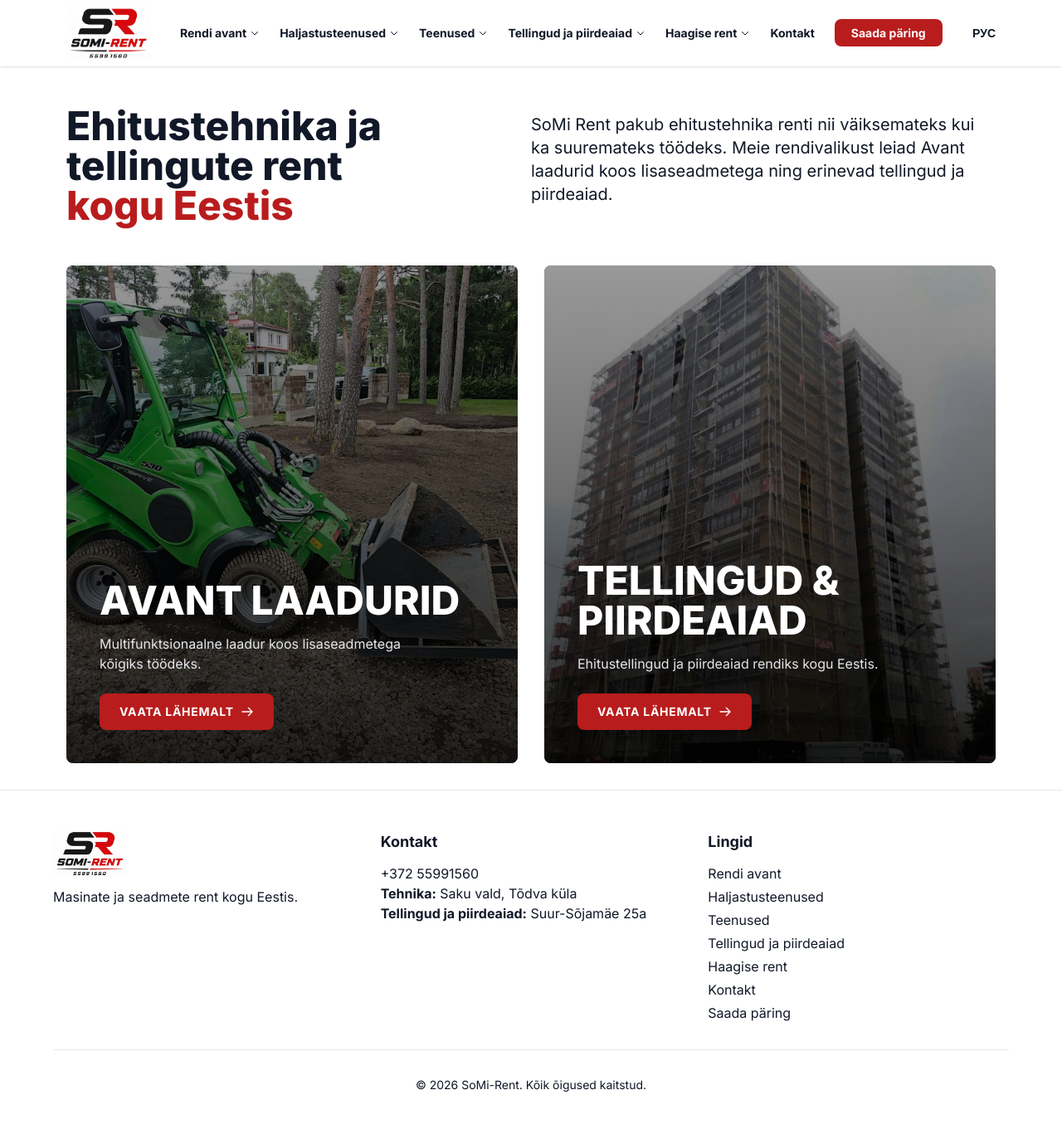
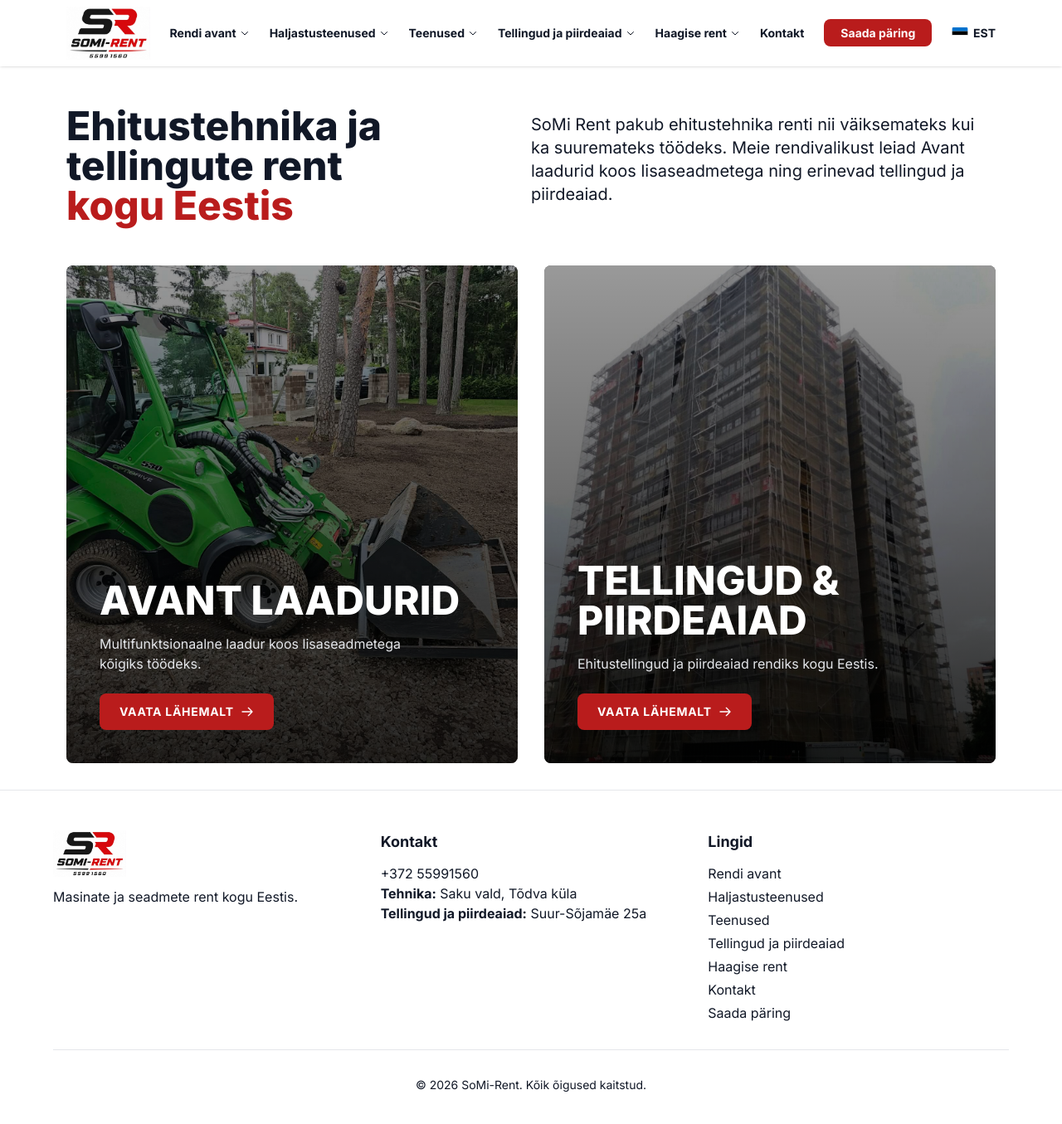
Before and after one commit to SoMi-Rent-OU/rendiportaal-homepage, a Jekyll site: the page built from _pages/et/index.md, in a window 1280 px wide and 1366 px high. Shown: the top 1355 px of the window at 83% size. Built offline with Jekyll 4.4.1, drawn with Linux system fonts in a browser that asks for light colours.

Commit message:
change language switcher look and feel

```diff
--- a/_data/i18n/et.yml
+++ b/_data/i18n/et.yml
@@ -1,6 +1,6 @@
 lang_code: et
 lang_name: Eesti
-lang_switch_label: РУС
+lang_switch_label: EST
 lang_switch_url_prefix: /ru
 
 home_title: "Ehitustehnika ja tellingute rent"
--- a/_data/i18n/ru.yml
+++ b/_data/i18n/ru.yml
@@ -1,6 +1,6 @@
 lang_code: ru
 lang_name: Русский
-lang_switch_label: EST
+lang_switch_label: РУС
 lang_switch_url_prefix: /et
 
 home_title: "Аренда строительной техники и лесов"
--- a/_includes/navbar.html
+++ b/_includes/navbar.html
@@ -34,9 +34,23 @@
     <div class="flex items-center gap-4">
       <!-- Language Switcher -->
       {% if page.lang_pair %}
-      <a href="{{ page.lang_pair }}" class="text-sm font-bold hover:text-red-700 transition">{{ t.lang_switch_label }}</a>
+      <a href="{{ page.lang_pair }}" class="flex items-center gap-1.5 text-sm font-bold hover:text-red-700 transition">
+        {% if lang == "et" %}
+          <svg class="w-5 h-3.5 rounded-sm" viewBox="0 0 640 480"><rect width="640" height="160" fill="#0072ce"/><rect y="160" width="640" height="160" fill="#000"/><rect y="320" width="640" height="160" fill="#fff"/></svg>
+        {% else %}
+          <svg class="w-5 h-3.5 rounded-sm" viewBox="0 0 640 480"><rect width="640" height="160" fill="#fff"/><rect y="160" width="640" height="160" fill="#0039a6"/><rect y="320" width="640" height="160" fill="#d52b1e"/></svg>
+        {% endif %}
+        <span>{{ t.lang_switch_label }}</span>
+      </a>
       {% else %}
-      <a href="{{ other_lang_prefix }}/" class="text-sm font-bold hover:text-red-700 transition">{{ t.lang_switch_label }}</a>
+      <a href="{{ other_lang_prefix }}/" class="flex items-center gap-1.5 text-sm font-bold hover:text-red-700 transition">
+        {% if lang == "et" %}
+          <svg class="w-5 h-3.5 rounded-sm" viewBox="0 0 640 480"><rect width="640" height="160" fill="#0072ce"/><rect y="160" width="640" height="160" fill="#000"/><rect y="320" width="640" height="160" fill="#fff"/></svg>
+        {% else %}
+          <svg class="w-5 h-3.5 rounded-sm" viewBox="0 0 640 480"><rect width="640" height="160" fill="#fff"/><rect y="160" width="640" height="160" fill="#0039a6"/><rect y="320" width="640" height="160" fill="#d52b1e"/></svg>
+        {% endif %}
+        <span>{{ t.lang_switch_label }}</span>
+      </a>
       {% endif %}
 
       <!-- Hamburger Button -->
```
Also changed, not shown: css/tailwind.min.css.
